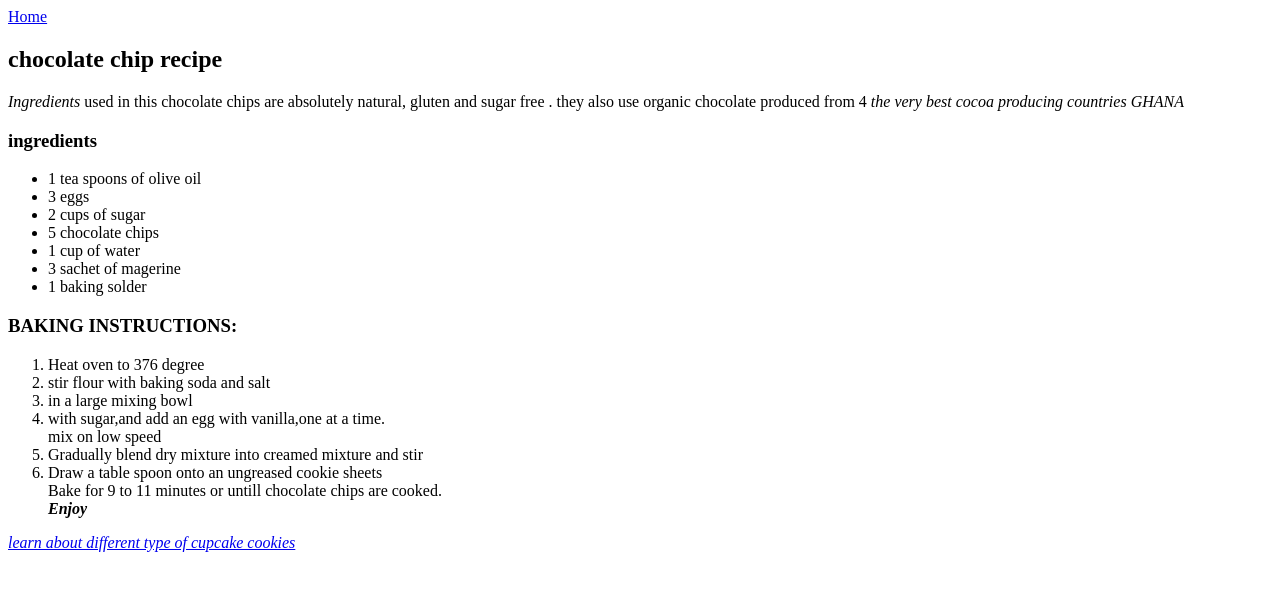
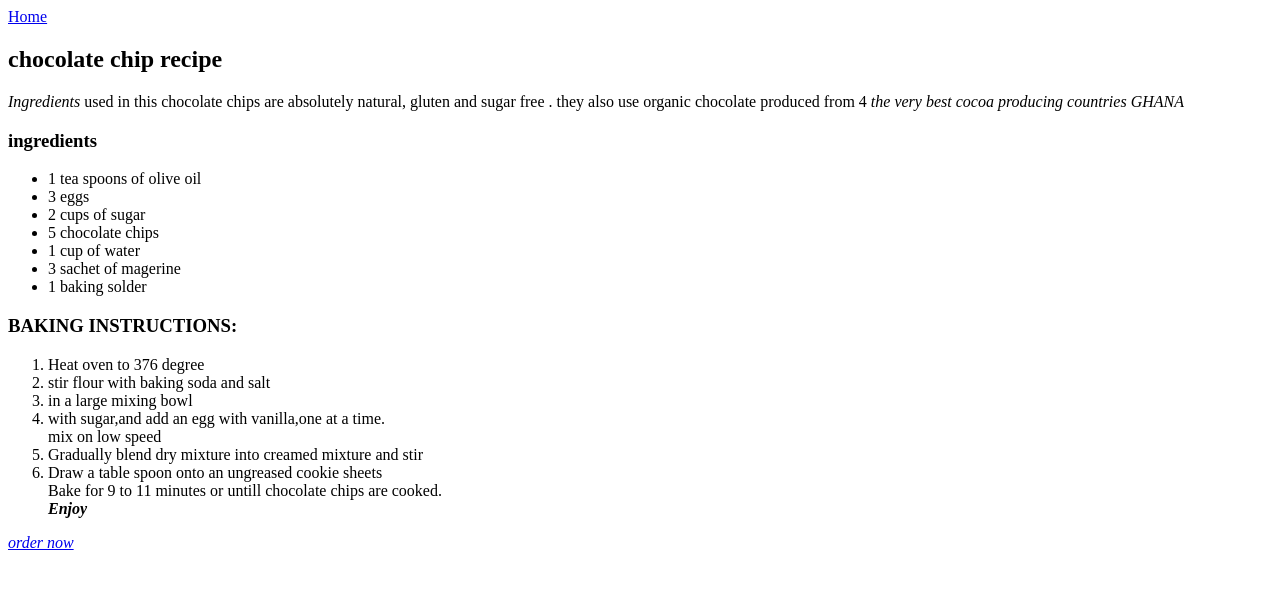
Before and after one commit to GQueen11/vs, a plain HTML site: page recipe.html in a window 1280 px wide. Drawn offline with Linux system fonts and the light colour scheme.

Commit message:
made some changes

```diff
--- a/recipe.html
+++ b/recipe.html
@@ -42,7 +42,7 @@
 
         </ol>
         </section>
-                  <a href="registration.html"><em>learn about different type of cupcake cookies</em></a>
+                  <a href="registration.html"><em> order now</em></a>
 
 </body>
 </html>
```
